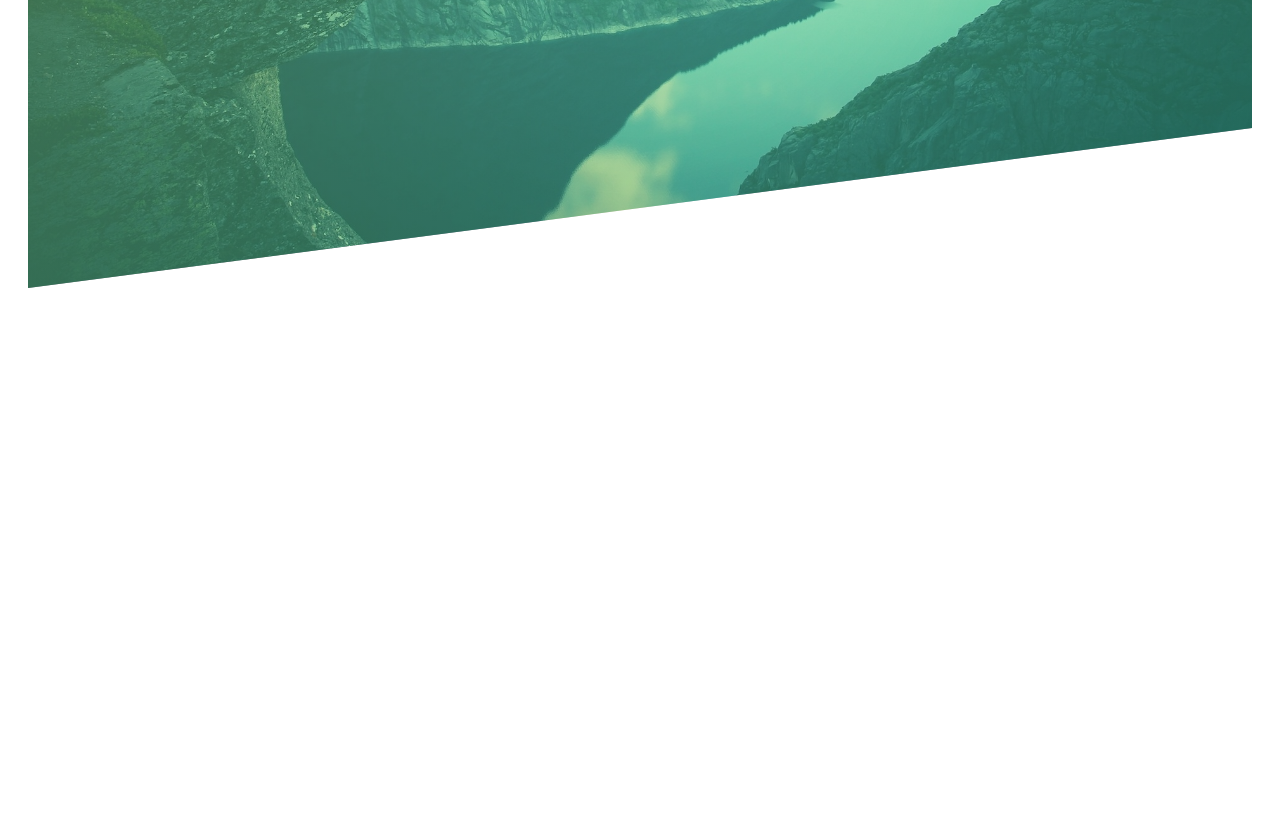
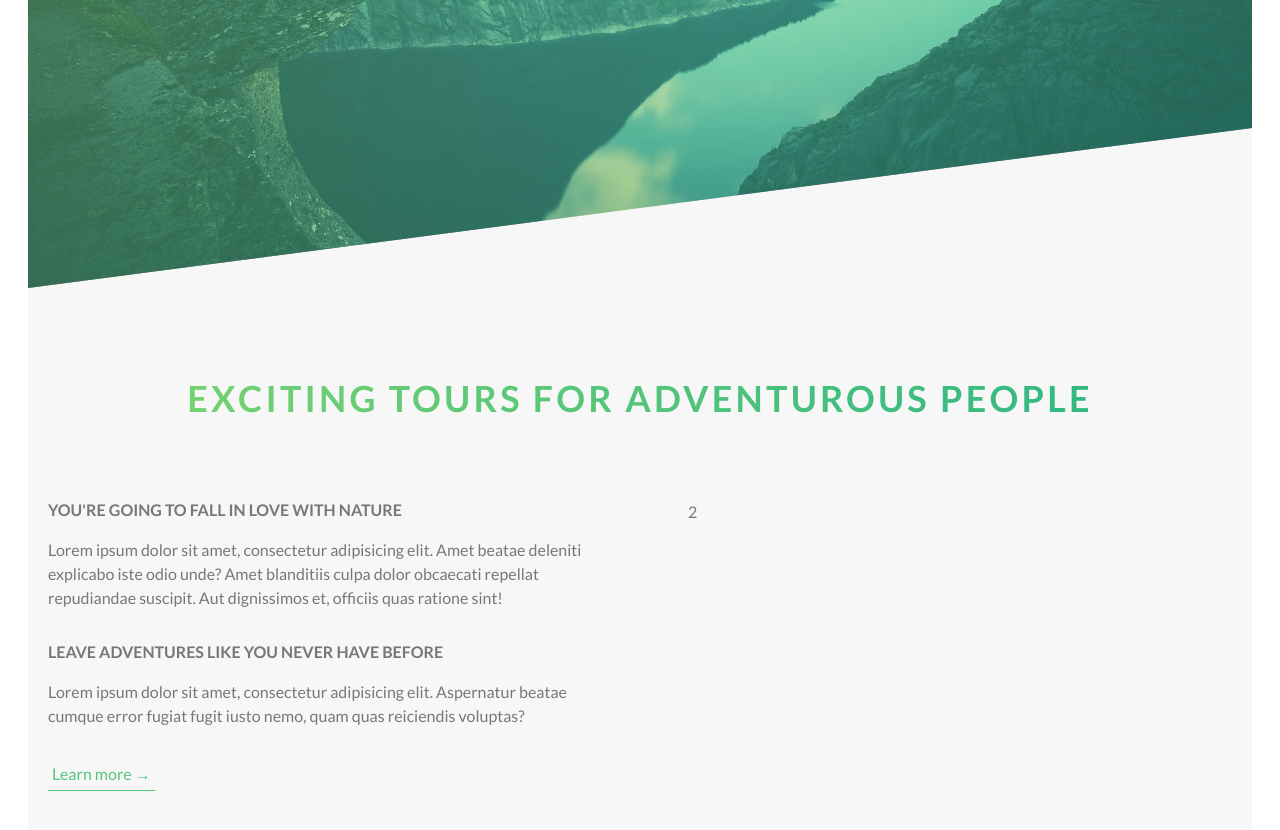
Before and after one commit to aliehyaie/next-natours, a Next.js app: page / in a window 1280 px wide. Shown: the part 500-1330 px from the top of the page. Before the commit the page ends 816 px from the top, so only its background shows below. Built offline with nearby package versions, Linux system fonts and the light colour scheme.

Commit message:
create about info texts

```diff
--- a/src/components/Button/Button.tsx
+++ b/src/components/Button/Button.tsx
@@ -1,8 +1,13 @@
 import React, {PropsWithChildren} from 'react';
 
-const Button: React.FC<PropsWithChildren & {className?:string}> = ({children, className = ''}) => {
+const Button: React.FC<PropsWithChildren & { className?: string; type?: 'primary' | 'secondary' }> = ({
+                                                                                                          children,
+                                                                                                          type = 'primary',
+                                                                                                          className = ''
+                                                                                                      }) => {
     return (
-        <button className={`bg-white text-text py-4
+        <button className={`
+        ${type === 'primary' ? `bg-white text-text py-4
          rounded-full
          transition-all
          relative
@@ -25,6 +30,12 @@ const Button: React.FC<PropsWithChildren & {className?:string}> = ({children, cl
         hover:before:scale-x-[1.4]
         hover:before:scale-y-[1.6]
         px-10 inline-block hover:-translate-y-1 active:-translate-y-px
+        ` : `text-mediumGreen inline-block border-b border-mediumGreen
+        p-1 text-base
+        transition-all duration-200
+        hover:bg-mediumGreen hover:text-white hover:shadow-[0_1rem_2rem_rgba(0,0,0,0.15)] hover:-translate-y-0.5
+        active:shadow-[0_0.5rem_1rem_rgba(0,0,0,0.15)] active:translate-0
+        `}
            ${className}
         `}>
             {children}
--- a/src/components/Header/Header.tsx
+++ b/src/components/Header/Header.tsx
@@ -17,7 +17,7 @@ const Header = () => {
                 <h1 className='text-white uppercase flex flex-col gap-2'>
                     <span className='text-6xl tracking-[36px] animate-moveLeft'>Outdoors</span>
                     <span className='text-xl tracking-[16px] animate-moveRight'>is where life happens</span>
-                   </h1>
+                </h1>
                 <Button className='mt-6 animate-moveBottom'>
                     DISCOVER OUR TOURS
                 </Button>
--- a/src/components/Hoc/Container/Container.tsx
+++ b/src/components/Hoc/Container/Container.tsx
@@ -2,7 +2,7 @@ import React, {PropsWithChildren} from 'react';
 
 const Container: React.FC<PropsWithChildren & { className?: string }> = ({className, children}) => {
     return (
-        <div className={`max-w-[1200px] px-2 ${className}`}>
+        <div className={`max-w-[1200px] m-auto px-2 ${className}`}>
             {children}
         </div>
     );
--- a/src/pages/index.tsx
+++ b/src/pages/index.tsx
@@ -1,9 +1,50 @@
 import Header from "../components/Header/Header";
+import Container from "@/components/Hoc/Container/Container";
+import Button from "@/components/Button/Button";
 
 export default function Home() {
-  return (
-    <>
-      <Header />
-    </>
-  )
+    return (
+        <>
+            <Header/>
+            <main>
+                <section className='py-62.5 bg-grey-light1 -mt-[20vh]'>
+                    <Container>
+                        <h2 className='secondary-header mb-20'>
+                            Exciting Tours For Adventurous People
+                        </h2>
+
+                        <div className='flex gap-horizontal'>
+                            <div className='flex-1 flex flex-col gap-7.5'>
+                                <div className='flex flex-col gap-4'>
+                                    <h3 className='tertiary-header'>
+                                        You're going to fall in love with nature
+                                    </h3>
+                                    <p className='paragraph'>
+                                        Lorem ipsum dolor sit amet, consectetur adipisicing elit. Amet beatae deleniti
+                                        explicabo iste odio unde? Amet blanditiis culpa dolor obcaecati repellat repudiandae
+                                        suscipit. Aut dignissimos et, officiis quas ratione sint!
+                                    </p>
+                                </div>
+                                <div className='flex flex-col gap-4'>
+                                    <h3 className='tertiary-header'>
+                                        Leave adventures like you never have before
+                                    </h3>
+                                    <p className='paragraph'>
+                                        Lorem ipsum dolor sit amet, consectetur adipisicing elit. Aspernatur beatae cumque
+                                        error fugiat fugit iusto nemo, quam quas reiciendis voluptas?
+                                    </p>
+                                </div>
+                                <Button className='self-start' type='secondary'>
+                                    Learn more &rarr;
+                                </Button>
+                            </div>
+                            <div className='flex-1'>
+                                2
+                            </div>
+                        </div>
+                    </Container>
+                </section>
+            </main>
+        </>
+    )
 }
--- a/src/styles/globals.scss
+++ b/src/styles/globals.scss
@@ -20,4 +20,26 @@
   .main-clip {
     clip-path: polygon(0 0, 100% 0, 100% 75vh, 0 100%);
   }
+
+  .main-gradient {
+    @apply bg-gradient-to-r from-lightGreen to-darkGreen;
+  }
+
+  .secondary-header {
+    @apply text-4xl uppercase font-bold main-gradient bg-clip-text text-transparent flex justify-center
+    tracking-[0.2rem]
+    transition-all duration-200
+    hover:skew-x-12
+    hover:skew-y-2
+    hover:scale-110
+    hover:drop-shadow-[0.5rem_1rem_2rem_rgba(0,0,0,0.2)];
+  }
+
+  .tertiary-header {
+    @apply text-base font-bold uppercase;
+  }
+
+  .paragraph {
+    @apply text-base;
+  }
 }
--- a/tailwind.config.js
+++ b/tailwind.config.js
@@ -13,7 +13,11 @@ module.exports = {
             lightGreen: '#7ed56f',
             mediumGreen: '#55c57a',
             darkGreen: '#28b485',
-            text: '#777'
+            text: '#777',
+            transparent: 'transparent',
+            grey: {
+                light1: '#f7f7f7'
+            }
         },
         extend: {
             content: {
@@ -23,7 +27,10 @@ module.exports = {
                 'gradient-radial': 'radial-gradient(var(--tw-gradient-stops))',
                 'gradient-conic':
                     'conic-gradient(from 180deg at 50% 50%, var(--tw-gradient-stops))',
-                'hero': "linear-gradient(to right bottom, #7ed56f80 , #28b48580), url('/img/hero.jpg')"
+                'hero': "linear-gradient(to right bottom, #7ed56f80 , #28b48580), url('/img/hero.jpg')",
+            },
+            padding: {
+                '62.5': '15.625rem'
             },
             keyframes: {
                 'moveInLeft': {
@@ -74,7 +81,8 @@ module.exports = {
             },
             gap: {
                 horizontal: '6rem',
-                vertical: '8rem'
+                vertical: '8rem',
+                '7.5':'1.875rem'
             }
         },
     },
```
